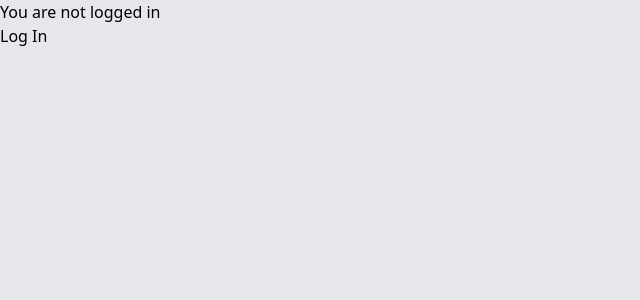
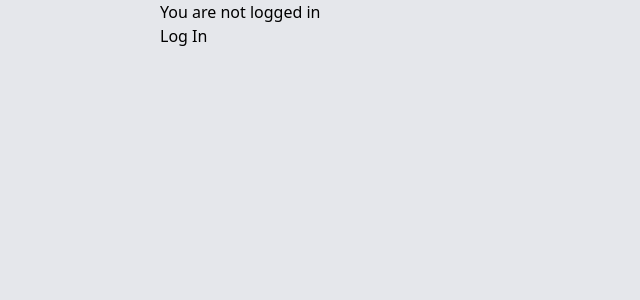
Before and after one commit to jakubstastka/django-personal-dashboard-startpage, a Django app: template page/templates/page/board_list.html in a window 1280 px wide. Shown: the top 300 px of the page, without its empty margins (0-640 px from the left). Run offline with Django 3.2, Linux system fonts and the light colour scheme; the template is opened without the code that fills it, so the values that code supplies are empty; some libraries are stand-ins or nearby versions.

Commit message:
mobile unresponsivness attempts to fix. not working so far, but cleaned up the template

```diff
--- a/page/templates/page/board_list.html
+++ b/page/templates/page/board_list.html
@@ -5,6 +5,7 @@
 {% block content %}
 
 {% if user.is_authenticated %}
+
     <div>
         <div class="text-4xl text-center text-gray-600">{{ user.username }}'s Start Page</div>
         <p class="text-sm text-right text-gray-600"><a href="{% url 'password_change' %}">Change Password</a> | <a href="{% url 'logout' %}">Log out</a></p>
@@ -19,7 +20,7 @@
                         <div class="text-sm"><a href="{% url 'delete-board' object.pk %}"><i class="fas fa-trash-alt"></i>Delete Board</a></div>
                         <div class="text-sm"><a href="{% url 'add-bookmark-group' object.pk %}"><i class="fas fa-plus-circle"></i>Add New Group</a></div>
 
-                        <div class="grid grid-cols-1 pt-4 gap-6 md:grid-cols-2 lg:grid-cols-4">
+                        <div class="grid grid-cols-1 md:grid-cols-2 lg:grid-cols-4 pt-4 gap-6 ">
                         {% for group in object.bookmark_groups.all %}
                             <div class="space-y-2">
                                 <div class="p-1 bg-emerald-600 rounded-lg text-center text-white text-xl"><a href="{% url 'update-bookmark-group' group.id %}"> <i class="fas fa-pen text-xs"></i> </a>{{ group.name }} <a href="{% url 'delete-bookmark-group' group.id %}"> <i class="fas fa-trash-alt text-xs"></i> </a></div>
@@ -32,17 +33,17 @@
                                             <a href="{% url 'delete-bookmark' bookmark.id %}"><i class="fas fa-trash-alt text-xs"></i></a>
                                         </div>
                                     {% endfor %}
-                                    <div class="flex space-x-2 justify-center"><a href="{% url 'add-bookmark' group.id %}"><i class="fas fa-plus-circle"></i></a></div>
+                                <div class="flex space-x-2 justify-center"><a href="{% url 'add-bookmark' group.id %}"><i class="fas fa-plus-circle"></i></a></div>
                             </div>
                         {% endfor %}
-                    <div>
+                        <div>
+                    </div>
                 </div>
             </div>
         </div>
-        </div>
 
         {% empty %}
-        <div class="text-2xl text-center text-gray-600">Oh, look, it's all empty. Perhaps create a board?</div>
+            <div class="text-2xl text-center text-gray-600">Oh, look, it's all empty. Perhaps create a board?</div>
         {% endfor %}
 
         <div class="border-dashed border rounded-lg border-gray-600">
--- a/templates/base.html
+++ b/templates/base.html
@@ -8,7 +8,7 @@
 </head>
 <body class="bg-gray-200">
   <main>
-  <div class="container mx-auto">
+  <div class="lg:container lg:mx-auto lg:w-3/4">
     {% block content %}
     {% endblock %}
   </div>
```
